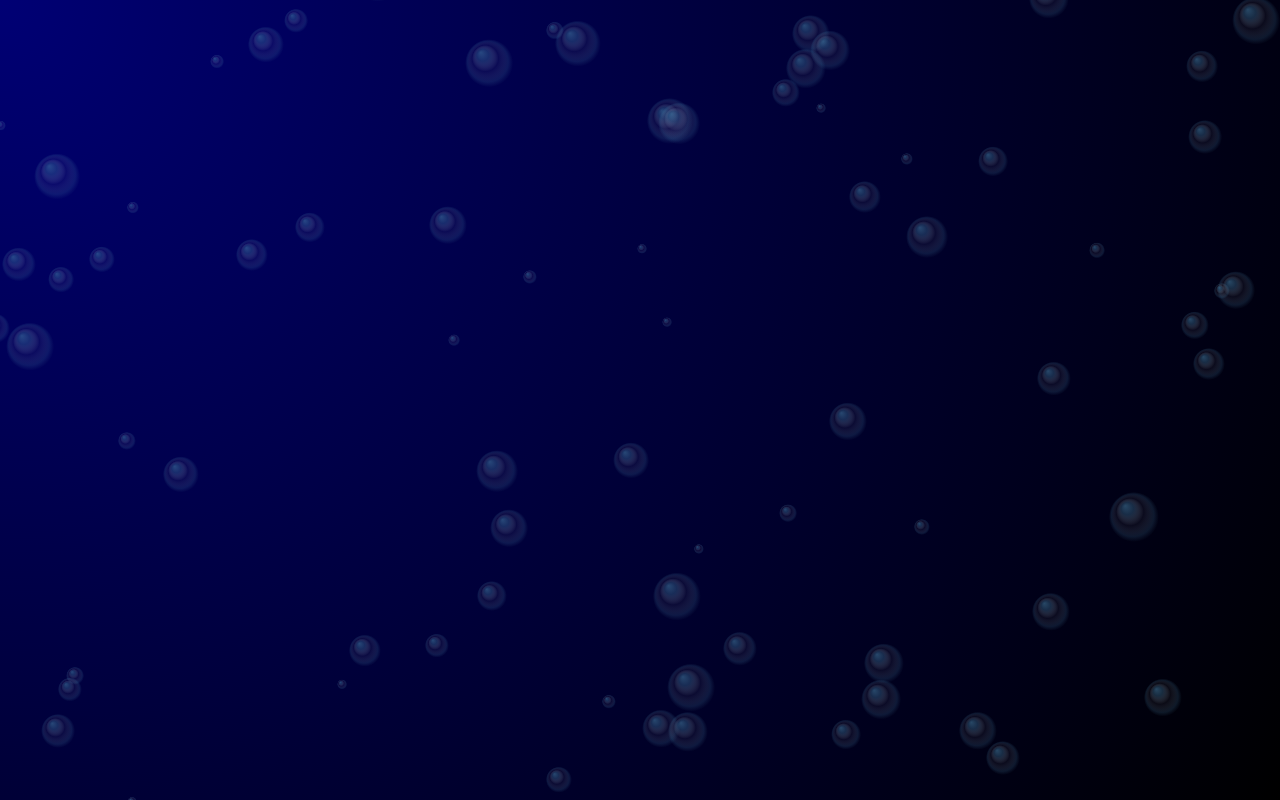
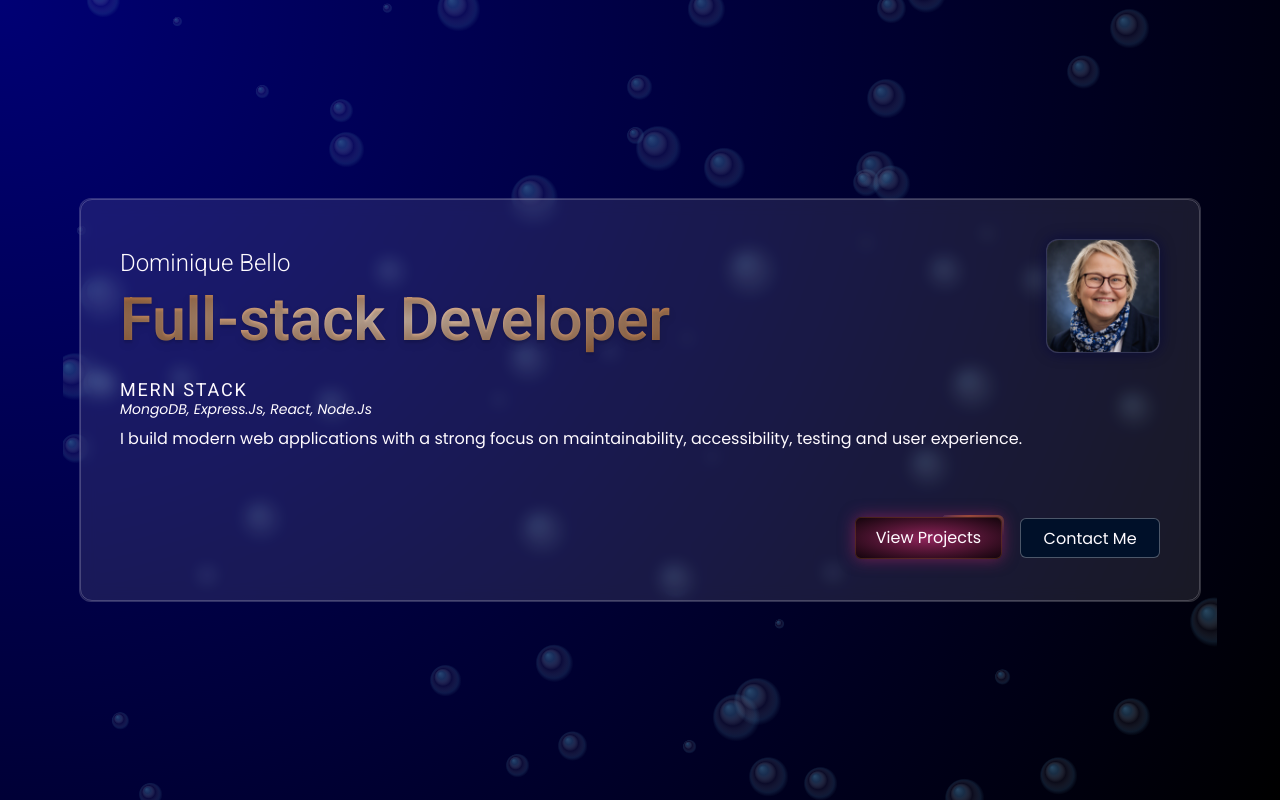
Before and after one commit to Catevika/catevika-portfolio-2027, a React (Vite) app: page / in a window 1280 px wide. Built offline with nearby package versions, Linux system fonts and the light colour scheme.

Commit message:
Add Hero

```diff
--- a/src/App.tsx
+++ b/src/App.tsx
@@ -1,9 +1,11 @@
+import Hero from "./components/Hero";
 import HeroBackground from "./components/HeroBackground";
 
 function App() {
 	return (
 		<main id="app">
 			<HeroBackground />
+			<Hero />
 		</main>
 	);
 }
--- /dev/null
+++ b/src/components/Hero.tsx
@@ -0,0 +1,50 @@
+function Hero() {
+	return (
+		<section className="hero-container glass-card">
+			<div className="hero-sub-container">
+				<div className="hero-top">
+					<div className="glass-card hero-img-container animate-reveal-radial translate-y-[-50%] md:translate-y-0 md:ml-auto">
+						<a href="/about">
+							<img
+								alt="Profile"
+								src="/src/assets/images/Profile.png"
+								className="hero-img"
+								title="Go to About me"
+							/>
+						</a>
+					</div>
+
+					<div className="-mt-16 hero-content lg:mt-0">
+						<div className="hero-headings animate-reveal-down">
+							<h2>Dominique Bello</h2>
+							<h1 className="text-gradient-gold text-shadow-black/10 text-shadow-lg">
+								Full-stack Developer
+							</h1>
+							<h3 className="hero-stack">MERN Stack </h3>
+							<p className="short-note">MongoDB, Express.js, React, Node.js</p>
+							<p>
+								I build modern web applications with a strong focus on
+								maintainability, accessibility, testing and user experience.
+							</p>
+						</div>
+					</div>
+				</div>
+
+				<div className="hero-buttons">
+					<a href="/projects" className="btn-link">
+						<button type="button" className="btn-animated-cta">
+							<div className="btn-text">View Projects</div>
+						</button>
+					</a>
+					<a href="/contact" className="btn-link">
+						<button type="button" className="btn">
+							Contact Me
+						</button>
+					</a>
+				</div>
+			</div>
+		</section>
+	);
+}
+
+export default Hero;
--- a/src/index.css
+++ b/src/index.css
@@ -1,5 +1,25 @@
 @import url("https://fonts.googleapis.com/css2?family=Poppins:ital,wght@0,100;0,200;0,300;0,400;0,500;0,600;0,700;0,800;0,900;1,100;1,200;1,300;1,400;1,500;1,600;1,700;1,800;1,900&family=Roboto:ital,wght@0,100..900;1,100..900&display=swap");
 @import "tailwindcss";
+
+@property --angle {
+	syntax: "<angle>";
+	inherits: false;
+	initial-value: 0deg;
+}
+
+@keyframes rotate {
+	from {
+		--angle: 0deg;
+	}
+	to {
+		--angle: 360deg;
+	}
+}
+
+@utility text-gradient-* {
+	@apply bg-clip-text text-transparent inline-block;
+	background-image: --value(--gradient-*);
+}
 
 @theme {
 	/* Fonts */
@@ -16,19 +36,52 @@
 	--color-light-gold: oklch(85.775% 0.0538 61.433);
 	--color-gold: oklch(55.478% 0.1109 56.711);
 	--color-cyan: oklch(60.749% 0.08652 237.446);
+
+	/* text gradient stops */
+	--c1: var(--color-light-gold);
+	--c2: var(--color-gold);
+
+	--gradient-gold: radial-gradient(
+		at center,
+		var(--c1) 5%,
+		var(--c2)
+	);
+
+	--animate-reveal-down: reveal-down 2s cubic-bezier(0.16, 1, 0.3, 1) both;
+	--animate-reveal-radial: reveal-radial 1.5s ease-in;
+
+	@keyframes reveal-down {
+		from {
+			clip-path: inset(0 0 100% 0);
+			opacity: 0;
+		}
+
+		to {
+			clip-path: inset(0 0 0 0);
+			opacity: 1;
+		}
+	}
+
+	@keyframes reveal-radial {
+		from {
+			transform: scale(0);
+			opacity: 0;
+		}
+		to {
+			transform: scale(1);
+			opacity: 1;
+		}
+	}
 }
 
 @layer base {
 	:root {
+		@apply relative bg-radial-[circle_at_left_top,navy_-10%,black_100%] text-base text-white font-sans flex justify-center max-w-360 w-dvw min-h-dvh overflow-x-hidden;
+
 		font-synthesis: none;
 		text-rendering: optimizeLegibility;
 		-webkit-font-smoothing: antialiased;
 		-moz-osx-font-smoothing: grayscale;
-	}
-}
-
-#root {
-	@apply relative bg-radial-[circle_at_left_top,navy_-10%,black_100%] text-base text-white font-sans max-w-360 flex justify-center w-dvw overflow-x-hidden min-h-dvh;
 	}
 
 	a {
@@ -37,7 +90,7 @@ a {
 
 	p,
 	li {
-	@apply mt-2 text-center md:text-start;
+		@apply mt-2 text-start;
 	}
 
 	h1,
@@ -51,9 +104,7 @@ h1 {
 					 mb-4
 					 wrap-break-word
 					 font-semibold
-				 leading-[1.1]
-				 text-center
-				 md:text-start;
+					 leading-[1.1];
 
 		@media screen and (max-width: 640px) {
 			@apply text-5xl;
@@ -67,8 +118,8 @@ h2 {
 					font-light
 					wrap-break-word
 					leading-none
-				 text-center
-				 md:text-start;
+					/* text-center
+					md:text-start */;
 	}
 
 	h3 {
@@ -78,10 +129,83 @@ h3 {
 					tracking-widest
 					uppercase
 					leading-none
-				 text-center
-				 md:text-start;
+					/* text-center
+					md:text-start */;
 	}
 
 	.short-note {
 		@apply text-sm italic capitalize tracking-normal m-0;
 	}
+}
+
+@layer utilities {
+	.glass-card {
+		@apply bg-white/10 backdrop-blur-sm border border-white/10 rounded-xl before:content-[""] before:absolute before:inset-0 before:rounded-xl before:border before:border-white/20;
+	}
+}
+
+@layer components {
+	#app {
+		@apply relative flex flex-col items-center justify-center h-dvh z-0 overflow-hidden;
+
+		.hero-background {
+			@apply absolute top-0 left-0 -z-1 pointer-events-none;
+		}
+
+		.hero-container {
+			@apply flex flex-col items-center z-2 m-2 sm:m-4 p-4 sm:p-10;
+		}
+
+		.hero-sub-container {
+			@apply flex flex-col items-center z-3;
+		}
+
+		.hero-top {
+			@apply flex flex-col justify-center items-center lg:flex-row lg:justify-start lg:items-start gap-4 lg:gap-6;
+		}
+
+		.hero-img-container {
+			@apply lg:order-2;
+		}
+
+		.hero-img {
+			@apply w-28 h-28 rounded-xl opacity-90 shadow-[0_0_16px_rgba(2,7,60,0.8)];
+		}
+
+		.hero-content {
+			@apply flex flex-col items-center gap-6 lg:order-1;
+		}
+
+		.hero-headings {
+			@apply flex flex-col items-start justify-center;
+		}
+
+		.hero-stack {
+			@apply mb-0;
+		}
+
+		.hero-stack p {
+			@apply mt-0;
+		}
+
+		.hero-buttons {
+			@apply flex flex-wrap items-center justify-center md:justify-end gap-4 w-full mt-16;
+		}
+
+		.btn-link {
+			@apply no-underline text-inherit;
+		}
+
+		.btn-animated-cta {
+			@apply relative rounded-md p-0.5 before:content-[''] before:absolute before:inset-0 before:rounded-md before:bg-[conic-gradient(from_var(--angle),color-mix(in_oklch,var(--color-white)_10%,transparent),var(--color-gold),transparent_15%)] before:animate-[rotate_5s_linear_infinite] hover:before:animate-none motion-reduce:animate-none hover:before:bg-none;
+		}
+
+		.btn-text {
+			@apply relative z-4 rounded-md px-5 py-2 text-white hover:bg-navy/50 hover:text-white/80 duration-200 transition-colors border bg-[radial-gradient(at_center,var(--color-pink)_2%,var(--color-red))] border-gold/30 hover:border-white/30 shadow-[0_0_16px_rgba(144,35,91,0.8)];
+		}
+
+		.btn {
+			@apply z-4 rounded-md px-5 py-2 text-white transition-colors duration-200 hover:bg-navy/50 hover:text-white/80 bg-black w-35 h-10 border border-white/30;
+		}
+	}
+}
```
Also changed, not shown: src/assets/images/Profile.png (added). Lines whose indentation alone changed are shown as unchanged.
